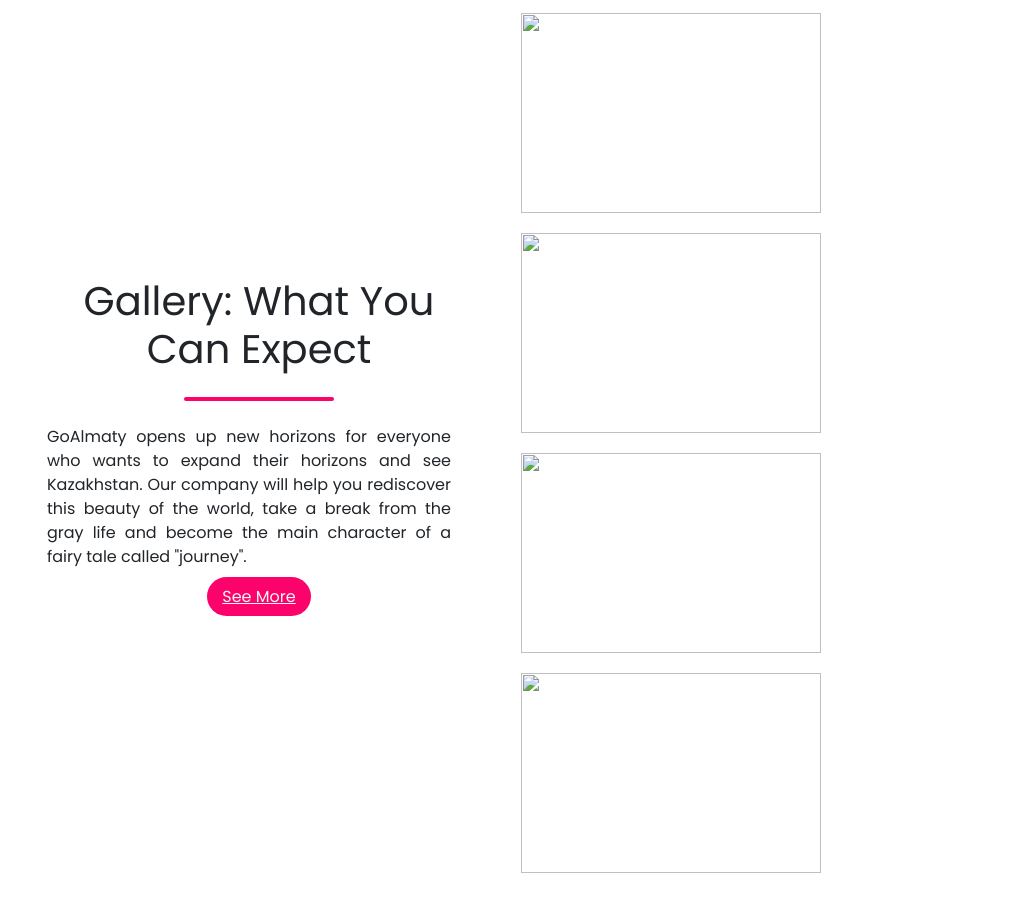
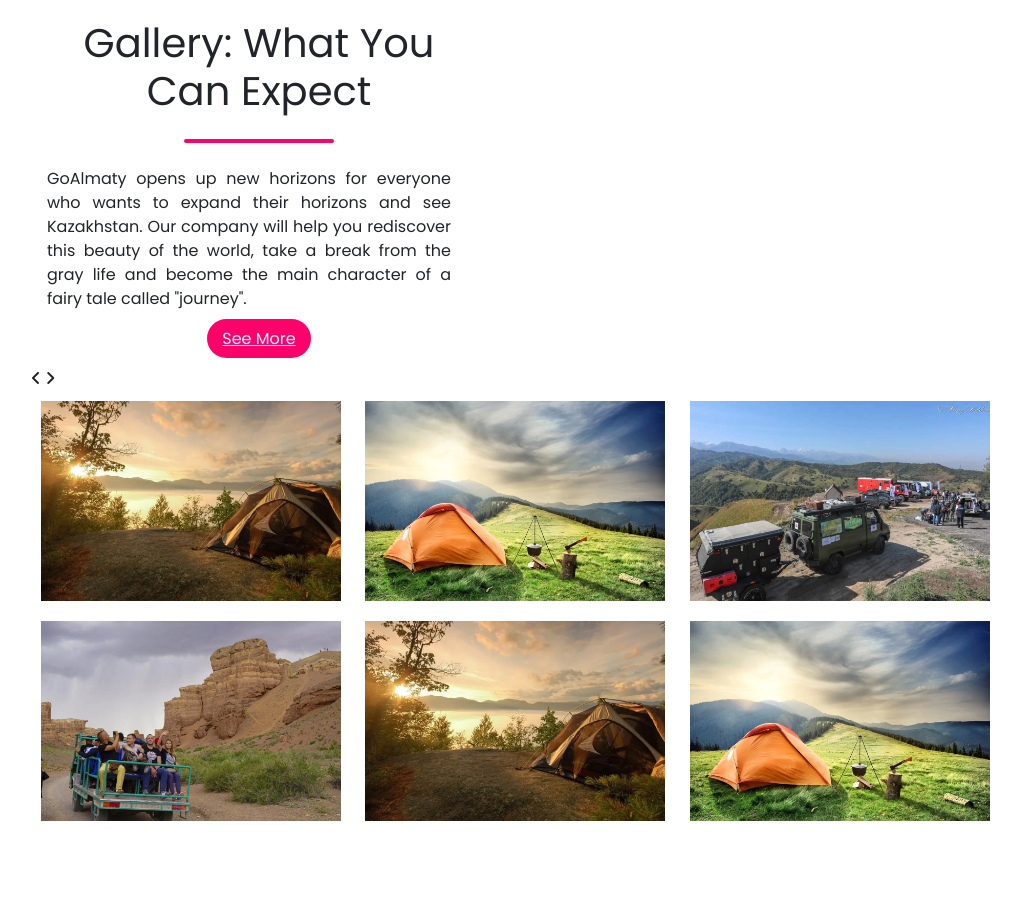
Before and after one commit to IceSeed1994/Assign, a plain HTML site: page index.html in a window 1280 px wide. Shown: the part 2436-3340 px from the top of the page, without its empty margins (97-1118 px from the left). Drawn offline with nearby package versions, Linux system fonts and the light colour scheme; a web font is replaced by a local one.

Commit message:
Update index.html

```diff
--- a/index.html
+++ b/index.html
@@ -1,11 +1,15 @@
 <!DOCTYPE html>
 <html lang="en">
+
 <head>
     <meta charset="UTF-8">
     <meta http-equiv="X-UA-Compatible" content="IE=edge">
     <meta name="viewport" content="width=device-width, initial-scale=1.0">
     <title>AlmaTrip</title>
-    <link href="https://cdn.jsdelivr.net/npm/bootstrap@5.0.2/dist/css/bootstrap.min.css" rel="stylesheet" integrity="sha384-EVSTQN3/azprG1Anm3QDgpJLIm9Nao0Yz1ztcQTwFspd3yD65VohhpuuCOmLASjC" crossorigin="anonymous"><body>
+    <link href="https://cdn.jsdelivr.net/npm/bootstrap@5.0.2/dist/css/bootstrap.min.css" rel="stylesheet" integrity="sha384-EVSTQN3/azprG1Anm3QDgpJLIm9Nao0Yz1ztcQTwFspd3yD65VohhpuuCOmLASjC" crossorigin="anonymous">
+    <script src="https://kit.fontawesome.com/0b8c8db446.js" crossorigin="anonymous"></script>
+
+    <body>
         <link href="./style.css" rel="stylesheet">
         <link href="https://fonts.googleapis.com/css2?family=Oswald&display=swap" rel="stylesheet">
         <link href="https://fonts.googleapis.com/css2?family=Dongle:wght@400;700&family=Oswald&family=Poppins&display=swap" rel="stylesheet">
@@ -47,7 +51,7 @@
 </script>
 
 <script>
-  $(document).ready(function(){
+    $(document).ready(function() {
 
         $("a").on('click', function(event) {
 
@@ -56,20 +60,20 @@
                 var hash = this.hash;
                 $('html, body').animate({
                     scrollTop: $(hash).offset().top
-          }, 800, function(){
+                }, 800, function() {
                     window.location.hash = hash;
                 });
             }
         });
     });
 </script>
+
 <body id="body">
 
     <nav class="navbar navbar-expand-lg navbar-dark bg-dark">
         <div class="container-fluid">
             <a class="navbar-brand mx-lg-5" href="#" id="title">
-            <img src="./mnt.png" alt="" width="38" height="32" class="d-inline-block align-text-top">
-            AlmaTrip
+                <img src="./mnt.png" alt="" width="38" height="32" class="d-inline-block align-text-top"> AlmaTrip
             </a>
             <button class="navbar-toggler" type="button" data-bs-toggle="collapse" data-bs-target="#navbarNav" aria-controls="navbarNav" aria-expanded="false" aria-label="Toggle navigation">
             <span class="navbar-toggler-icon"></span>
@@ -145,7 +149,9 @@
             <div class="card-body align-items-center">
                 <h1 class="card-title text-center" style="font-size: 7vmin;">Charyn Canyon</h1>
                 <div class="line"></div>
-      <p class="text-justify" style="margin-bottom: 20px;"> This is a picturesque natural area that amazes with its unearthly landscapes. The depth of the canyon is 200 m. The height of the steep mountains of the canyon reaches 150-300 m. The canyon itself is a natural monument, composed of sedimentary rocks, whose age reaches 12 million years. The landscapes here are truly amazing. At sunset, when the sun goes below the horizon, the Charyn canyon turns scarlet, pink and orange. There is silence all around, and only from below you can hear how the stormy streams of the Charyn River beat against the sheer cliffs. This spectacle will not leave anyone indifferent. </p>
+                <p class="text-justify" style="margin-bottom: 20px;"> This is a picturesque natural area that amazes with its unearthly landscapes. The depth of the canyon is 200 m. The height of the steep mountains of the canyon reaches 150-300 m. The canyon itself is a natural monument, composed of sedimentary
+                    rocks, whose age reaches 12 million years. The landscapes here are truly amazing. At sunset, when the sun goes below the horizon, the Charyn canyon turns scarlet, pink and orange. There is silence all around, and only from below you
+                    can hear how the stormy streams of the Charyn River beat against the sheer cliffs. This spectacle will not leave anyone indifferent. </p>
                 <a href="#" class="ctn">Learn more</a>
                 <div class="empty mt-3"> </div>
             </div>
@@ -159,19 +165,25 @@
                 <div class="card-body">
                     <h1>Gallery: What You Can Expect</h1>
                     <div class="line my-4"></div>
-        <p style="text-align: justify; margin-right: 20px;" class="mb-3"> GoAlmaty opens up new horizons for everyone who wants to expand their horizons and see Kazakhstan. Our company will help you rediscover this beauty of the world, take a break from the gray life and become the main character of a fairy tale called "journey".</p>
+                    <p style="text-align: justify; margin-right: 20px;" class="mb-3"> GoAlmaty opens up new horizons for everyone who wants to expand their horizons and see Kazakhstan. Our company will help you rediscover this beauty of the world, take a break from the gray life and become the main character of a fairy
+                        tale called "journey".</p>
                     <a href="#" class="ctn"> See More </a>
                 </div>
             </div>
-          <div class="col d-flex flex-column">
-          <div class="image-gallery">
-              <img src="./camp1.png" alt="">
-              <img src="./camp2.jpg" alt="">
-              <img src="./camp3.jpg" alt="">
-              <img src="./pik1.webp" alt="">
+            <div class="carousel-container">
+                <i class='fas fa-angle-left' id="prevBtn"></i>
+                <i class='fas fa-angle-right' id="nextBtn"></i>
+                <div class="carousel-slide">
+                    <img src="image4.png" id="lastClone" alt="">
+                    <img src="image1.jpg" alt="">
+                    <img src="image2.jpg" alt="">
+                    <img src="image3.jpg" alt="">
+                    <img src="image4.png" alt="">
+                    <img src="image1.jpg" id="firstClone" alt="">
                 </div>
             </div>
-  </div>
+
+            <script src="script.js"></script>
     </section>
 
     <section class="footer">
@@ -181,4 +193,5 @@
 
 
 </body>
+
 </html>
```
Lines whose indentation alone changed are shown as unchanged.
